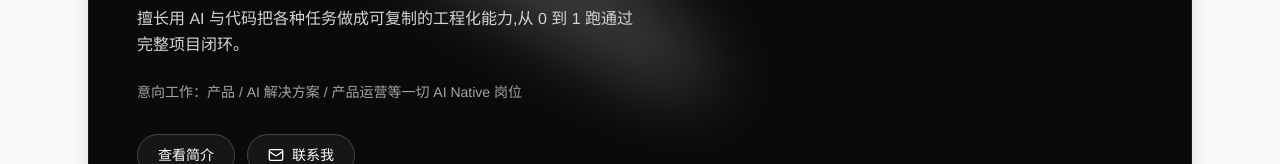
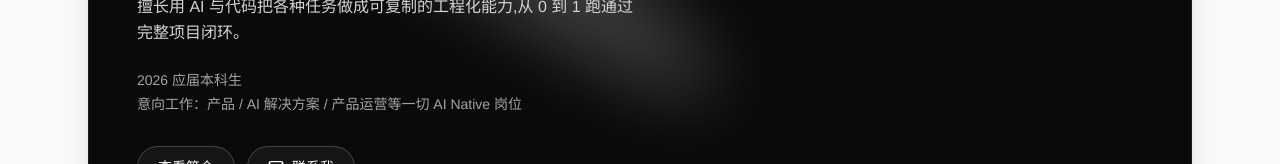
Before and after one commit to cneym1125/lingqi-CV, a React (Vite) app: page / in a window 1280 px wide. Shown: the part 264-428 px from the top of the page. Built offline with nearby package versions, Linux system fonts and the light colour scheme.

Commit message:
copy: Hero加2026应届本科生

```diff
--- a/src/components/Hero.tsx
+++ b/src/components/Hero.tsx
@@ -36,8 +36,9 @@ export function Hero() {
                   {profile.tagline}
                 </p>
 
-                <div className="mt-6 text-sm text-neutral-400">
-                  意向工作：产品 / AI 解决方案 / 产品运营等一切 AI Native 岗位
+                <div className="mt-6 space-y-1 text-sm text-neutral-400">
+                  <div>2026 应届本科生</div>
+                  <div>意向工作：产品 / AI 解决方案 / 产品运营等一切 AI Native 岗位</div>
                 </div>
 
                 <div className="mt-8 flex flex-wrap items-center gap-3">
```
